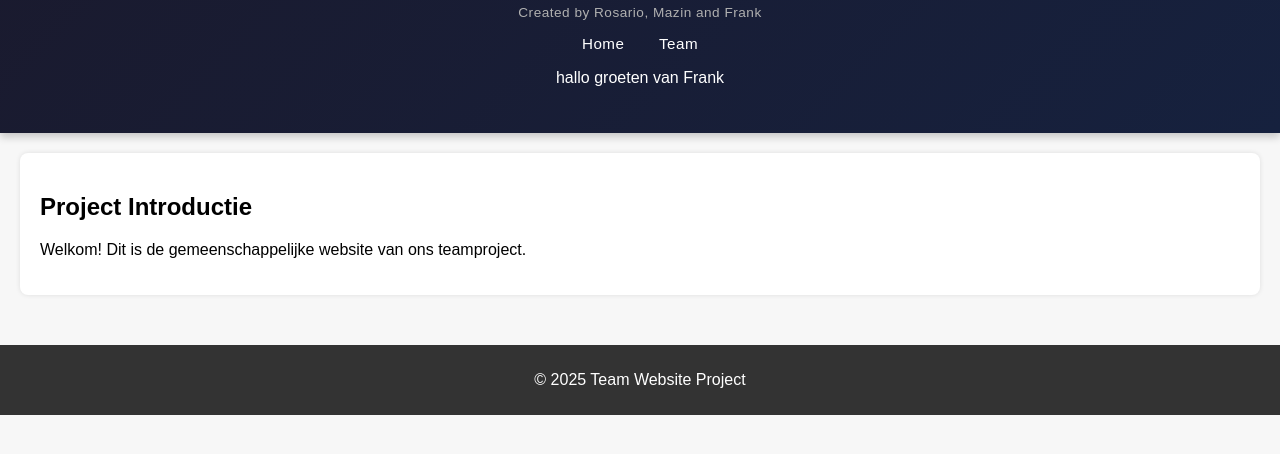
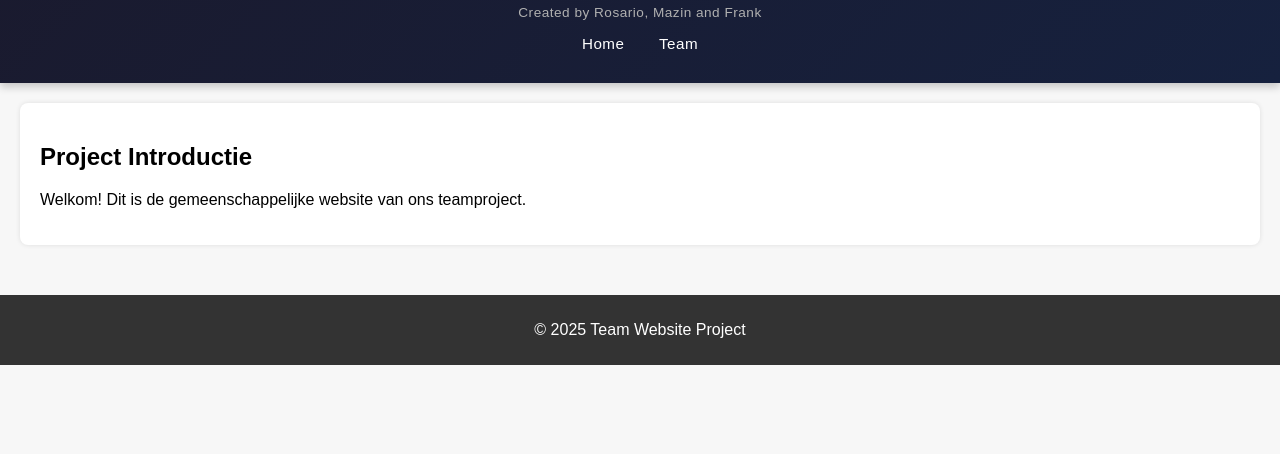
Before and after one commit to sudocollegemedia/2.6-skill-git-workflow, a plain HTML site: page index.html in a window 1280 px wide. Shown: the part 78-532 px from the top of the page. Drawn offline with Linux system fonts and the light colour scheme.

Commit message:
featurehello

```diff
--- a/index.html
+++ b/index.html
@@ -14,7 +14,6 @@
             <a href="index.html">Home</a>
             <a href="team.html">Team</a>
         </nav>
-        <p>hallo groeten van Frank</p>
     </header>
 
     <main>
```
Also changed, not shown: team.html (added).
